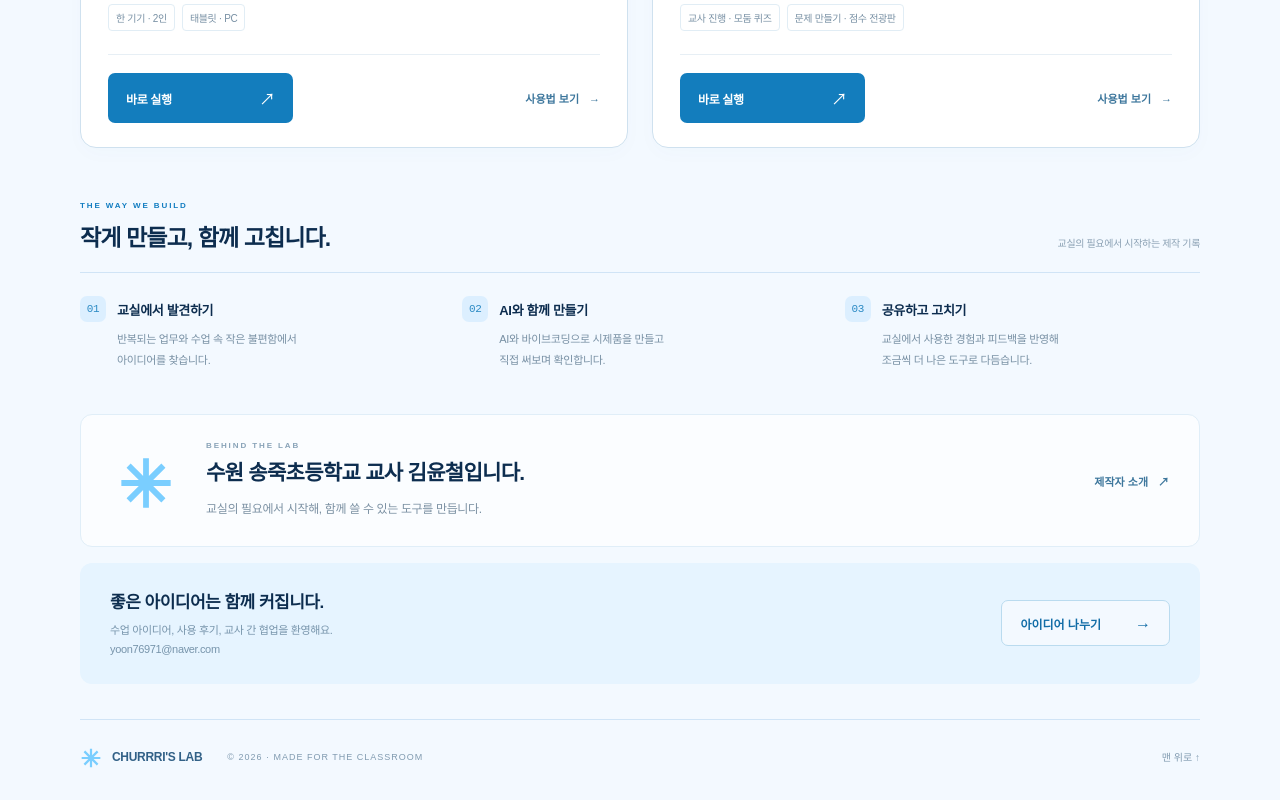
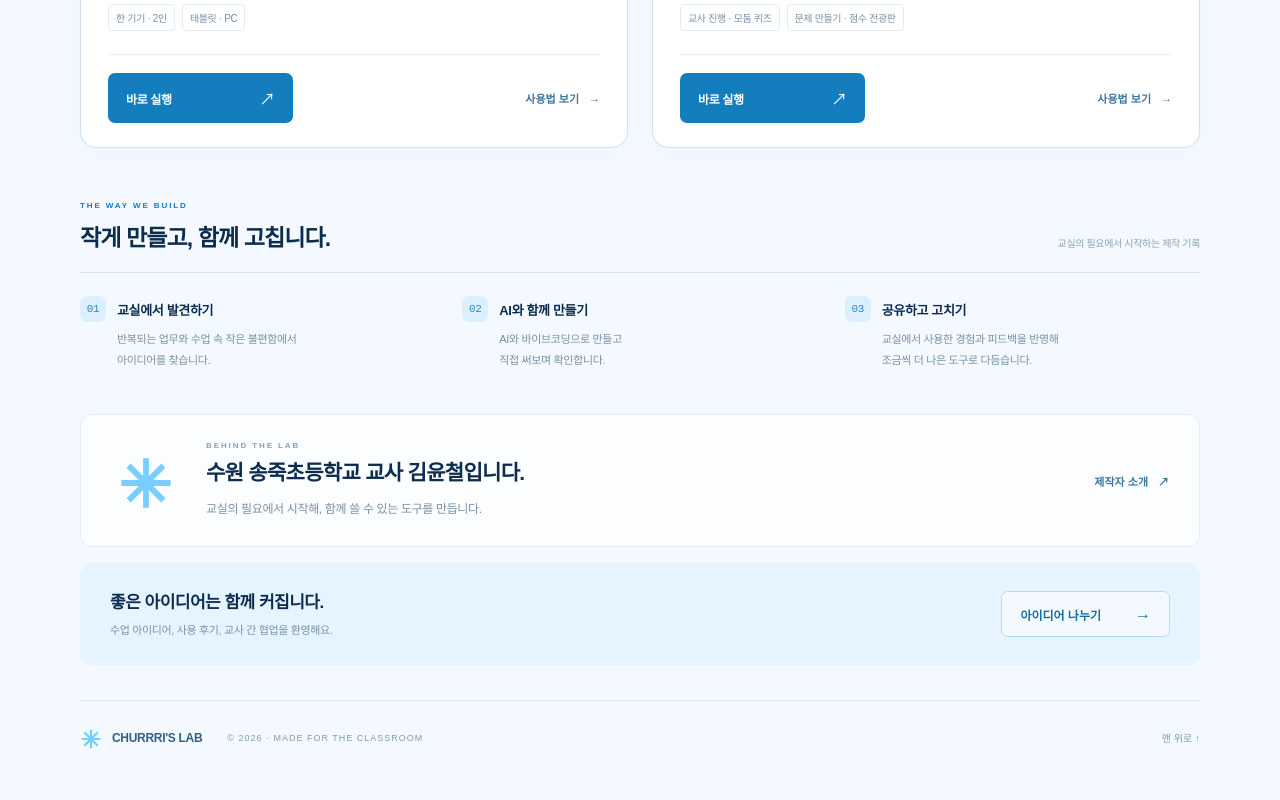
Before and after one commit to yoon7697/churrri-lab, a website: page index.html in a window 1280 px wide. Shown: the part 1079-1879 px from the top of the page. Drawn offline with Linux system fonts and the light colour scheme.

Commit message:
Refine contact privacy, process copy, and small text readability

```diff
--- a/index.html
+++ b/index.html
@@ -11,9 +11,9 @@
 <article class="project-card" data-category="교실 놀이" data-search="우리 반 오목왕 교실 게임 오목 친구 대결 교실 놀이 한 기기 2인"><a href="https://churrri-omok.vercel.app/" target="_blank" rel="noopener noreferrer" class="project-visual omok-visual" aria-label="우리 반 오목왕 실행 (새 탭)"><span class="visual-label">CLASSROOM OMOK</span><img src="./assets/omok-preview-natural.webp" alt="교실에서 친구 두 명이 오목판을 사이에 두고 대결하는 우리 반 오목왕 그림" width="933" height="545"><span class="visual-open" aria-hidden="true">↗</span></a><div class="card-content"><div class="card-meta"><span>교실 놀이</span><span class="badge available"><i></i>사용 가능</span></div><h3><a href="https://churrri-omok.vercel.app/" target="_blank" rel="noopener noreferrer">우리 반 오목왕</a></h3><p class="card-desc">친구와 마주 앉아 즐기는 오목 한 판.<br>한 기기에서 흑과 백을 번갈아 두며 대결해요.</p><div class="card-tags"><span>한 기기 · 2인</span><span>태블릿 · PC</span></div><div class="card-actions"><a class="btn primary" href="https://churrri-omok.vercel.app/" target="_blank" rel="noopener noreferrer">바로 실행 <span aria-hidden="true">↗</span><span class="sr-only">(새 탭)</span></a><button class="text-button" data-open="omokHelp">사용법 보기 <span aria-hidden="true">→</span></button></div></div></article>
 <article class="project-card" data-category="교실 놀이" data-search="우리 반 퀴즈왕 교실 놀이 퀴즈 모둠 수업 마무리 5분 문제 10점 점수 전광판"><a href="https://churrri-quiz.vercel.app/" target="_blank" rel="noopener noreferrer" class="project-visual omok-visual" aria-label="우리 반 퀴즈왕 실행 (새 탭)"><span class="visual-label">CLASSROOM QUIZ</span><img src="./assets/quiz-classroom.webp" alt="교실에서 친구들과 함께 손을 들고 퀴즈에 참여하는 우리 반 퀴즈왕 학생들" width="1672" height="941"><span class="visual-open" aria-hidden="true">↗</span></a><div class="card-content"><div class="card-meta"><span>교실 놀이</span><span class="badge available"><i></i>사용 가능</span></div><h3><a href="https://churrri-quiz.vercel.app/" target="_blank" rel="noopener noreferrer">우리 반 퀴즈왕</a></h3><p class="card-desc">수업 끝 5분, 모둠과 함께 푸는 퀴즈.<br>교사 화면 하나로 진행하고, 정답 모둠마다 10점을 더해요.</p><div class="card-tags"><span>교사 진행 · 모둠 퀴즈</span><span>문제 만들기 · 점수 전광판</span></div><div class="card-actions"><a class="btn primary" href="https://churrri-quiz.vercel.app/" target="_blank" rel="noopener noreferrer">바로 실행 <span aria-hidden="true">↗</span><span class="sr-only">(새 탭)</span></a><button class="text-button" data-open="quizHelp">사용법 보기 <span aria-hidden="true">→</span></button></div></div></article>
 </div><div id="empty" class="empty" hidden><span aria-hidden="true">✦</span><h3 id="emptyTitle">아직 등록된 도구가 없어요.</h3><p>교실에 필요한 도구를 차근차근 채워갈게요.</p><button class="text-button" id="resetFilters">전체 도구 보기 →</button></div></section>
-<section class="process wrap" id="process" aria-labelledby="process-title"><div class="section-title"><div><p class="eyebrow">THE WAY WE BUILD</p><h2 id="process-title">작게 만들고, 함께 고칩니다.</h2></div><span class="section-aside">교실의 필요에서 시작하는 제작 기록</span></div><div class="steps"><article><span class="step-number">01</span><div><h3>교실에서 발견하기</h3><p>반복되는 업무와 수업 속 작은 불편함에서<br class="desktop-break"> 아이디어를 찾습니다.</p></div></article><article><span class="step-number">02</span><div><h3>AI와 함께 만들기</h3><p>AI와 바이브코딩으로 시제품을 만들고<br class="desktop-break"> 직접 써보며 확인합니다.</p></div></article><article><span class="step-number">03</span><div><h3>공유하고 고치기</h3><p>교실에서 사용한 경험과 피드백을 반영해<br class="desktop-break"> 조금씩 더 나은 도구로 다듬습니다.</p></div></article></div></section>
+<section class="process wrap" id="process" aria-labelledby="process-title"><div class="section-title"><div><p class="eyebrow">THE WAY WE BUILD</p><h2 id="process-title">작게 만들고, 함께 고칩니다.</h2></div><span class="section-aside">교실의 필요에서 시작하는 제작 기록</span></div><div class="steps"><article><span class="step-number">01</span><div><h3>교실에서 발견하기</h3><p>반복되는 업무와 수업 속 작은 불편함에서<br class="desktop-break"> 아이디어를 찾습니다.</p></div></article><article><span class="step-number">02</span><div><h3>AI와 함께 만들기</h3><p>AI와 바이브코딩으로 만들고<br class="desktop-break"> 직접 써보며 확인합니다.</p></div></article><article><span class="step-number">03</span><div><h3>공유하고 고치기</h3><p>교실에서 사용한 경험과 피드백을 반영해<br class="desktop-break"> 조금씩 더 나은 도구로 다듬습니다.</p></div></article></div></section>
 <section class="about wrap" id="about" aria-labelledby="about-title"><div class="about-strip"><span class="about-symbol" aria-hidden="true"><svg viewBox="0 0 40 40" aria-hidden="true" style="width:1em;height:1em;stroke:currentColor;stroke-width:4;fill:none;vertical-align:middle"><path d="M20 3v34M3 20h34M8 8l24 24M8 32 32 8"/></svg></span><div><p class="eyebrow">BEHIND THE LAB</p><h2 id="about-title">수원 송죽초등학교 교사 김윤철입니다.</h2><p>교실의 필요에서 시작해, 함께 쓸 수 있는 도구를 만듭니다.</p></div><button class="text-button" data-open="aboutDialog">제작자 소개 <span aria-hidden="true">↗</span></button></div></section>
-<section class="contact wrap" id="contact" aria-labelledby="contact-title"><div class="contact-strip"><div><h2 id="contact-title">좋은 아이디어는 함께 커집니다.</h2><p>수업 아이디어, 사용 후기, 교사 간 협업을 환영해요.<br><a href="mailto:yoon76971@naver.com">yoon76971@naver.com</a></p></div><button class="btn secondary" data-open="contactDialog">아이디어 나누기 <span aria-hidden="true">→</span></button></div></section>
+<section class="contact wrap" id="contact" aria-labelledby="contact-title"><div class="contact-strip"><div><h2 id="contact-title">좋은 아이디어는 함께 커집니다.</h2><p>수업 아이디어, 사용 후기, 교사 간 협업을 환영해요.</p></div><button class="btn secondary" data-open="contactDialog">아이디어 나누기 <span aria-hidden="true">→</span></button></div></section>
 </main><footer class="wrap"><div class="footer-inner"><a class="brand footer-brand" href="#home"><span aria-hidden="true"><svg viewBox="0 0 40 40" aria-hidden="true" style="width:1em;height:1em;stroke:currentColor;stroke-width:4;fill:none;vertical-align:middle"><path d="M20 3v34M3 20h34M8 8l24 24M8 32 32 8"/></svg></span> CHURRRI'S LAB</a><span>© 2026 · MADE FOR THE CLASSROOM</span><a class="to-top" href="#home">맨 위로 ↑</a></div></footer>
 <dialog id="omokHelp" aria-labelledby="omokHelpTitle"><div class="dialog-head"><span class="eyebrow">QUICK START</span><button class="close" aria-label="닫기">×</button></div><h2 id="omokHelpTitle">우리 반 오목왕 사용법</h2><p class="dialog-lead">한 기기, 두 친구. 준비는 이것으로 끝!</p><ol class="help-steps"><li><b>‘바로 실행’을 눌러 게임을 열어요.</b><p>게임 홈에서 ‘1:1 대결’의 ‘바로 대결하기’를 선택해요.</p></li><li><b>흑돌부터 번갈아 돌을 놓아요.</b><p>태블릿이나 PC 한 대를 함께 사용해요. 빈 교차점을 눌러주세요.</p></li><li><b>먼저 다섯 개를 연결하면 승리!</b><p>가로·세로·대각선으로 5개 이상 연결해요. 흑과 백 모두 3·3은 금지예요.</p></li></ol><div class="info-note">현재는 한 기기에서 즐기는 2인 대결을 지원해요. 온라인 방과 컴퓨터 연습 모드는 준비 중입니다.</div><a class="btn primary dialog-cta" href="https://churrri-omok.vercel.app/" target="_blank" rel="noopener noreferrer">오목왕 실행하기 ↗<span class="sr-only">(새 탭)</span></a></dialog>
 <dialog id="quizHelp" aria-labelledby="quizHelpTitle"><div class="dialog-head"><span class="eyebrow">QUICK START</span><button class="close" aria-label="닫기">×</button></div><h2 id="quizHelpTitle">우리 반 퀴즈왕 사용법</h2><p class="dialog-lead">교사 화면 하나로, 수업을 마무리하는 5분!</p><ol class="help-steps"><li><b>퀴즈를 고르거나 직접 만들어요.</b><p>예시 5문제로 바로 시작하거나, ‘퀴즈 만들기’에서 4지선다 문제와 정답·해설을 저장해요.</p></li><li><b>모둠 수와 이름을 정하고 시작해요.</b><p>학생들은 모둠에서 답을 의논해요. 학생 기기나 별도 로그인은 필요 없어요.</p></li><li><b>정답 공개 후 맞힌 모둠을 선택해요.</b><p>정답 모둠에 문제당 10점을 주고, 점수 전광판과 최종 공동순위를 확인해요. 점수는 수정할 수 있어요.</p></li></ol><div class="info-note">퀴즈와 진행 상태는 사용 중인 브라우저에 저장돼요. 다른 기기로 옮길 때는 퀴즈 파일을 내보내고 가져와 주세요. PDF·AI 자동 문제 생성은 추후 추가할 예정이에요.</div><a class="btn primary dialog-cta" href="https://churrri-quiz.vercel.app/" target="_blank" rel="noopener noreferrer">퀴즈왕 실행하기 ↗<span class="sr-only">(새 탭)</span></a></dialog>
```
